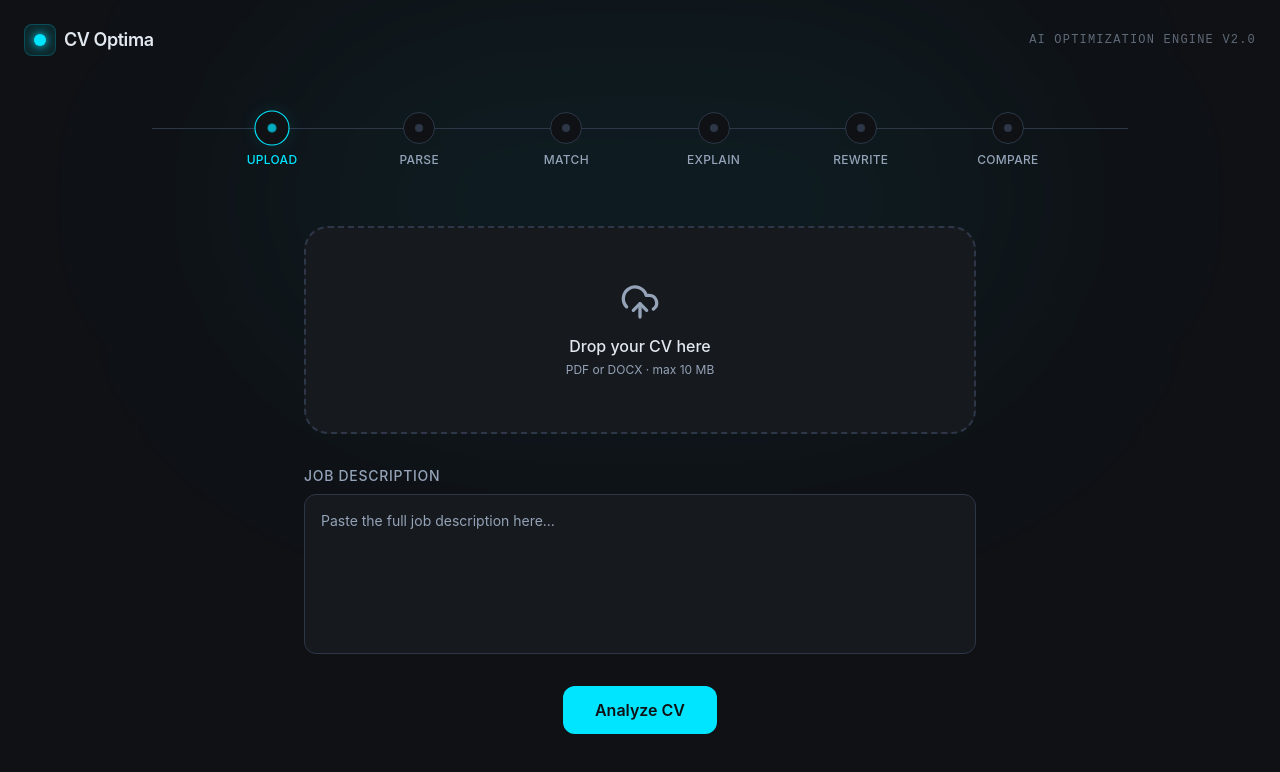
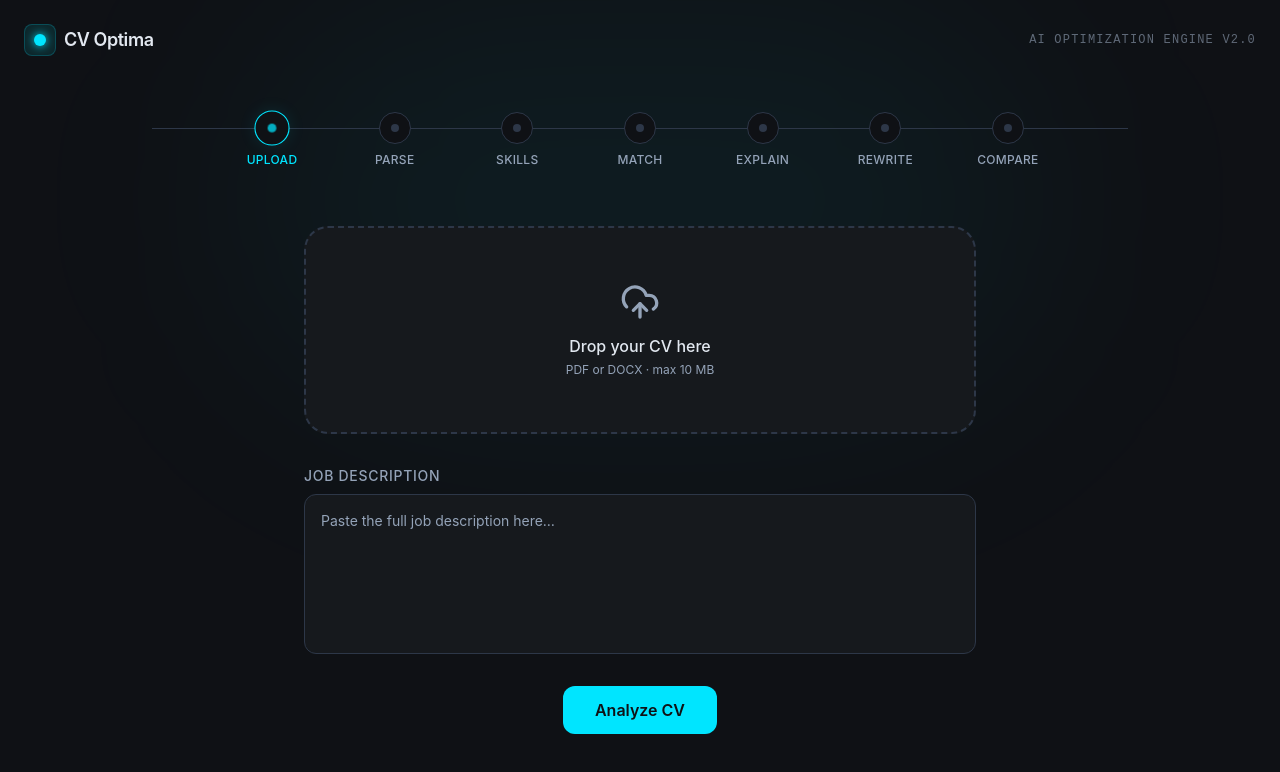
Before and after one commit to obeidallahnouicer/resumeoptimiser, a React (Vite) app in the folder cv-optima/: page / in a window 1280 px wide. Shown: the top 772 px of the page. Built offline with nearby package versions, Linux system fonts and the light colour scheme.

Commit message:
feat(StageProgress): add 'skill-editor' stage to the progress component

```diff
--- a/cv-optima/src/components/ui/StageProgress.tsx
+++ b/cv-optima/src/components/ui/StageProgress.tsx
@@ -1,15 +1,16 @@
 import { motion } from 'motion/react';
 import { Check } from 'lucide-react';
 
-export type Stage = 'upload' | 'parse' | 'match' | 'explain' | 'rewrite' | 'compare';
+export type Stage = 'upload' | 'parse' | 'skill-editor' | 'match' | 'explain' | 'rewrite' | 'compare';
 
 interface StageProgressProps {
-  currentStage: Stage;
+  readonly currentStage: Stage;
 }
 
 const STAGES: { id: Stage; label: string }[] = [
   { id: 'upload', label: 'Upload' },
   { id: 'parse', label: 'Parse' },
+  { id: 'skill-editor', label: 'Skills' },
   { id: 'match', label: 'Match' },
   { id: 'explain', label: 'Explain' },
   { id: 'rewrite', label: 'Rewrite' },
```
